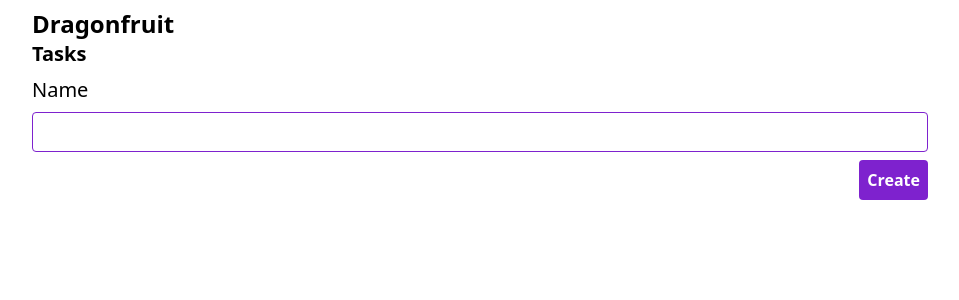
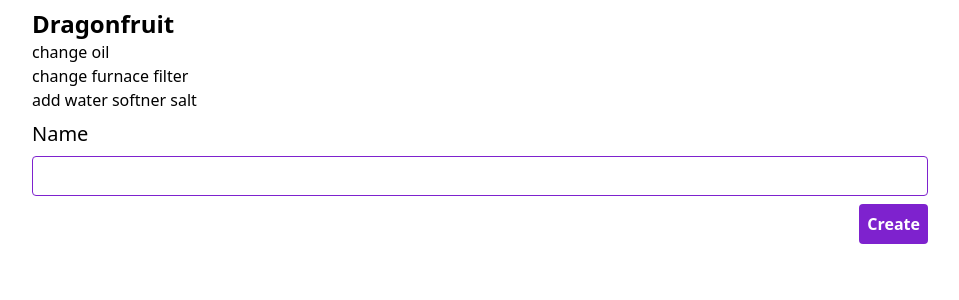
Before and after one commit to snaveevans/dragonfruit, a React (Vite) app: page / in a window 1280 px wide. Shown: the top 300 px of the page, without its empty margins (160-1119 px from the left). Built offline with nearby package versions, Linux system fonts and the light colour scheme.

Commit message:
create TaskList

```diff
--- a/src/App.tsx
+++ b/src/App.tsx
@@ -1,11 +1,24 @@
+import List from "./components/List";
 import TaskForm from "./components/TaskForm";
+import TaskListItem from "./components/TaskListItem";
+import { Task } from "./models/Tasks";
+
+const tasks: Task[] = [
+  { id: "1", name: "change oil" },
+  { id: "2", name: "change furnace filter" },
+  { id: "3", name: "add water softner salt" },
+];
 
 function App() {
   return (
     <main className="lg:max-w-4xl lg:mx-auto my-2 mx-4">
       <h1 className="text-2xl font-bold">Dragonfruit</h1>
       <section>
-        <h2 className="text-xl font-bold">Tasks</h2>
+        <List
+          items={tasks}
+          keyGetter={(t) => t.id}
+          renderer={(t) => <TaskListItem task={t} />}
+        />
         <TaskForm onSubmit={(e) => console.log(e)} />
       </section>
     </main>
--- /dev/null
+++ b/src/components/List.tsx
@@ -0,0 +1,17 @@
+import type { Key, ReactNode } from "react";
+
+export interface Props<TItem> {
+  items: Array<TItem>;
+  keyGetter: (item: TItem) => Key;
+  renderer: (item: TItem) => ReactNode;
+}
+
+export default function List<TItem>(props: Props<TItem>) {
+  return (
+    <ul>
+      {props.items.map((item) => (
+        <li key={props.keyGetter(item)}>{props.renderer(item)}</li>
+      ))}
+    </ul>
+  );
+}
--- /dev/null
+++ b/src/components/TaskListItem.tsx
@@ -0,0 +1,9 @@
+import { Task } from "../models/Tasks";
+
+export interface Props {
+  task: Task;
+}
+
+export default function TaskListItem({ task }: Props) {
+  return <>{task.name}</>;
+}
--- /dev/null
+++ b/src/models/Tasks.ts
@@ -0,0 +1,5 @@
+export interface Task {
+  id: string;
+  name: string;
+  lastCompletionDate?: Date;
+}
```
